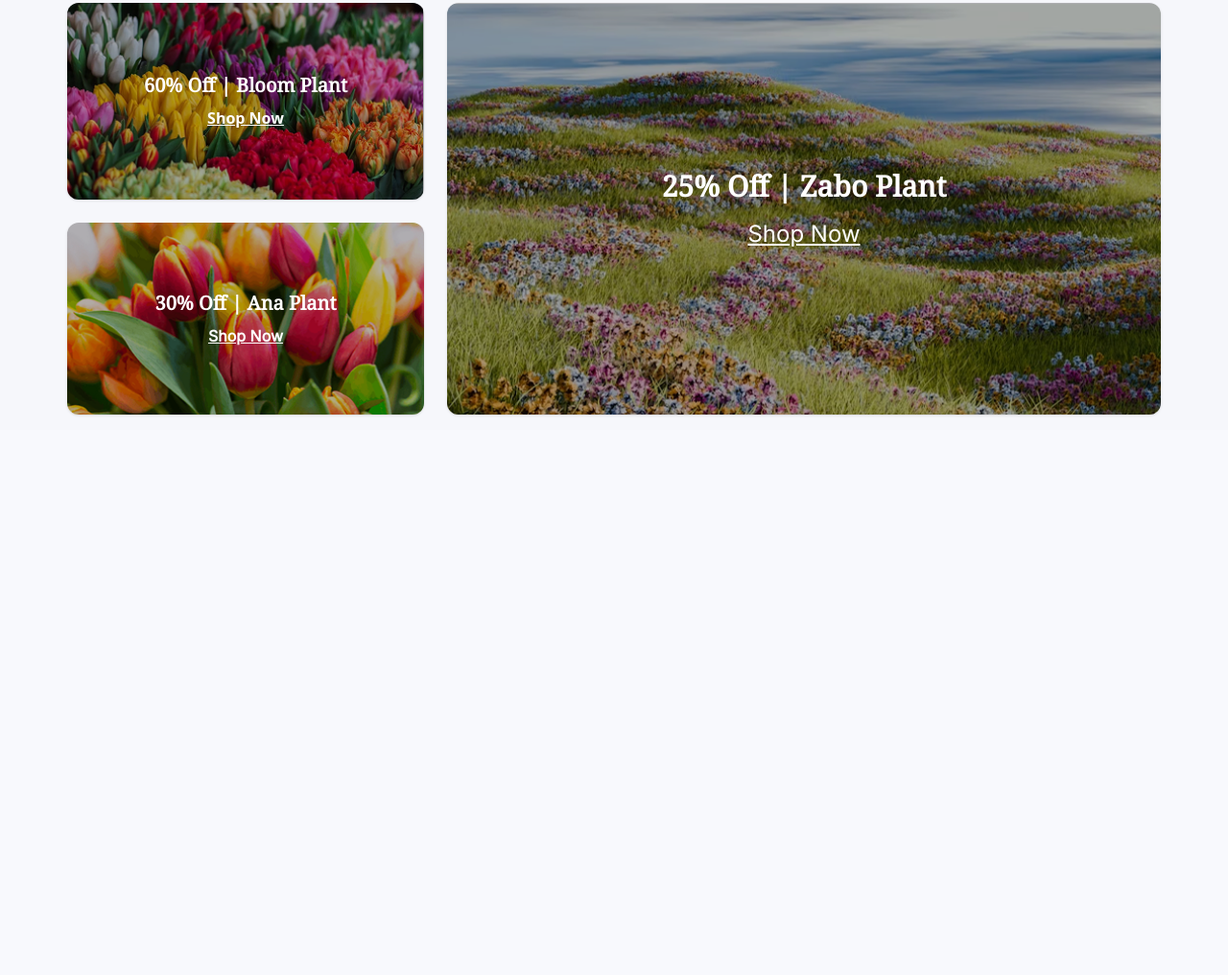
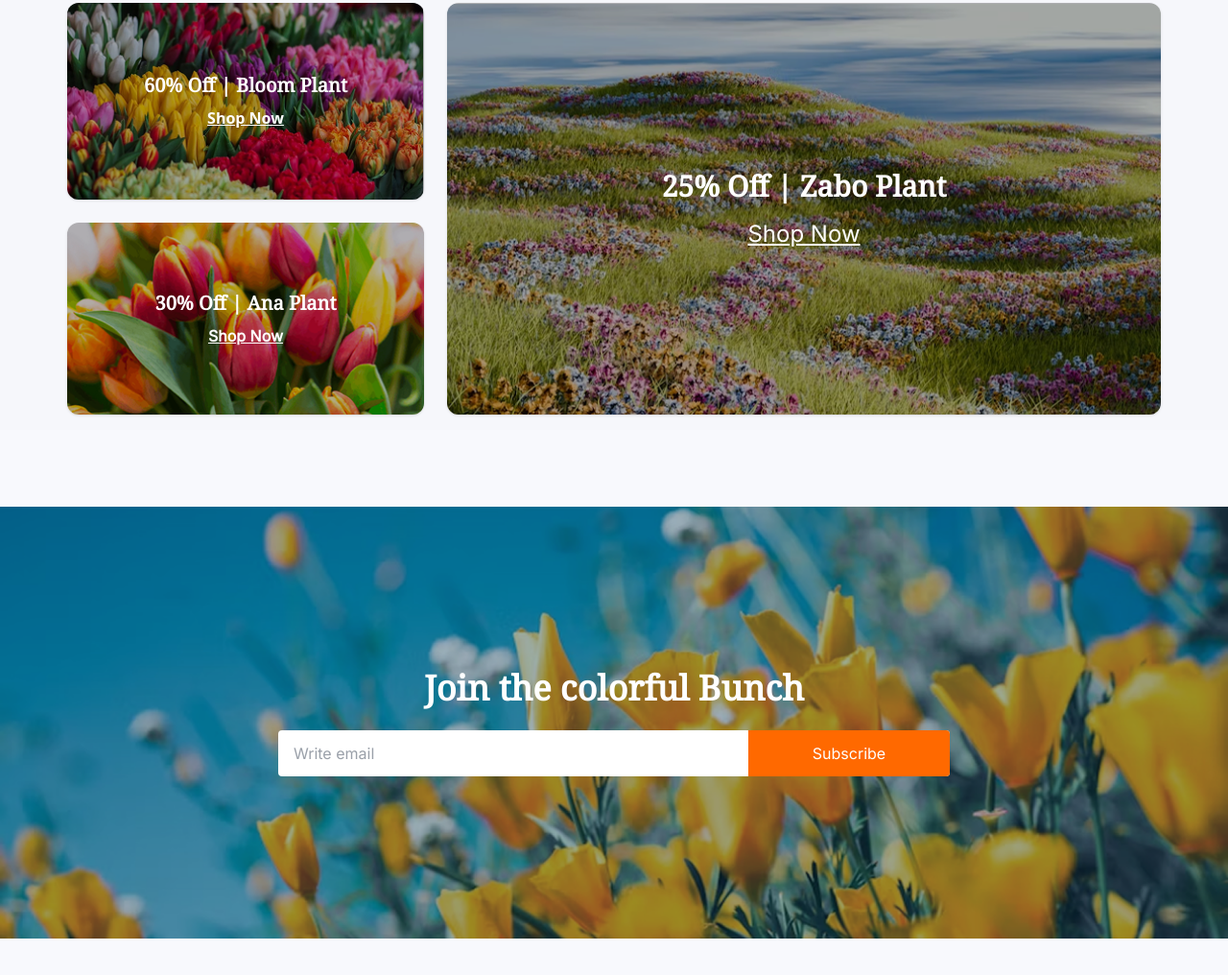
Before and after one commit to shuvankarsasmal/Assignment-2, a plain HTML site: page index.html in a window 1280 px wide. Shown: the part 2525-3541 px from the top of the page at 96% size. Before the commit the page ends 2973 px from the top, so only its background shows below. Drawn offline with nearby package versions, Linux system fonts and the light colour scheme.

Commit message:
join the colorful section commit

```diff
--- a/index.html
+++ b/index.html
@@ -199,6 +199,26 @@
     </div>
   </div>
 </section>
+
+<!-- Join the colorful Bunch -->
+<section class="w-full bg-cover bg-center my-[40px] sm:my-[80px] px-4 flex items-center justify-center text-white text-center h-[450px] max-[776px]:h-[300px]" style="background-image: url('images/assets/news-letter-bg.png')">
+  <div class="w-full max-w-[700px] max-[776px]:max-w-[300px] mx-auto flex flex-col items-center justify-center">
+    <h2 class="text-[22px] sm:text-4xl font-bold font-['Noto_Serif'] mb-6">
+      Join the colorful Bunch
+    </h2>
+
+    <!-- Form -->
+    <form class="flex w-full bg-white rounded overflow-hidden">
+      <input type="email" placeholder="Write email"
+        class="w-[70%] px-4 py-3 text-gray-700 font-['Inter'] focus:outline-none" />
+      <button
+        type="submit" class="w-[30%] bg-orange-500 hover:bg-orange-600 text-white font-['Inter'] text-sm sm:text-base px-3 py-3 font-normal">
+        Subscribe
+      </button>
+    </form>
+  </div>
+</section>
+
 </main>
 <footer>
 
```
